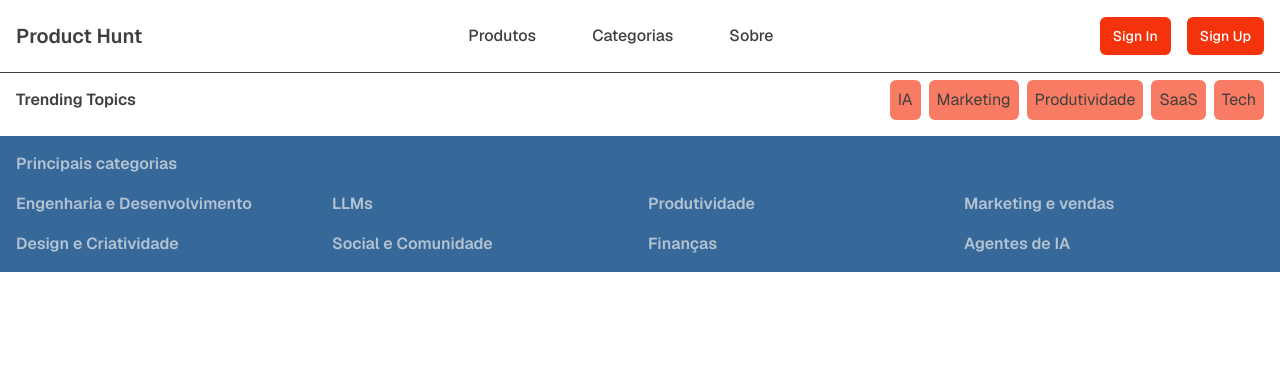
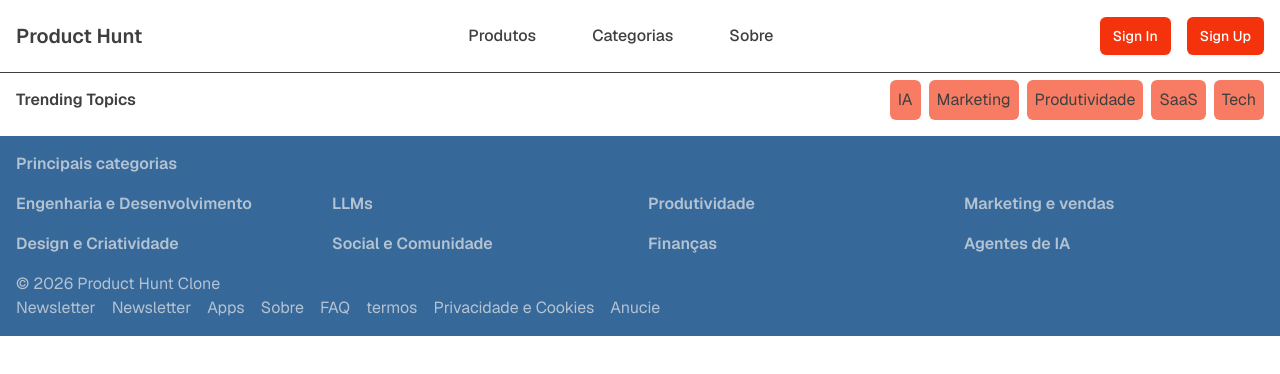
Before and after one commit to eusantosdev/product-hunt-clone, a Next.js app: page / in a window 1280 px wide. Shown: the top 374 px of the page. Built offline with nearby package versions, Linux system fonts and the light colour scheme.

Commit message:
feat: add links in footer

```diff
--- a/src/components/Footer.tsx
+++ b/src/components/Footer.tsx
@@ -7,6 +7,7 @@
                 <h2 className="font-semibold whitespace-nowrap">
                     Principais categorias
                 </h2>
+
                 <div className="grid lg:grid-cols-4 gap-4 mt-4">
                     {categories.map((category) => (
                         <a href="#" key={category} className="font-semibold whitespace-nowrap hover:text-white">
@@ -14,6 +15,20 @@
                         </a>
                     ))}
                 </div>
+
+                <div className="pt-4">
+                    <p>© 2026 Product Hunt Clone</p>
+                    <ul className="flex flex-wrap gap-4">
+                        <li><a href="#">Newsletter</a></li>
+                        <li><a href="#">Newsletter</a></li>
+                        <li><a href="#">Apps</a></li>
+                        <li><a href="#">Sobre</a></li>
+                        <li><a href="#">FAQ</a></li>
+                        <li><a href="#">termos</a></li>
+                        <li><a href="#">Privacidade e Cookies</a></li>
+                        <li><a href="#">Anucie</a></li>
+                    </ul>
+                </div>
             </div>
         </footer>
     )
```
